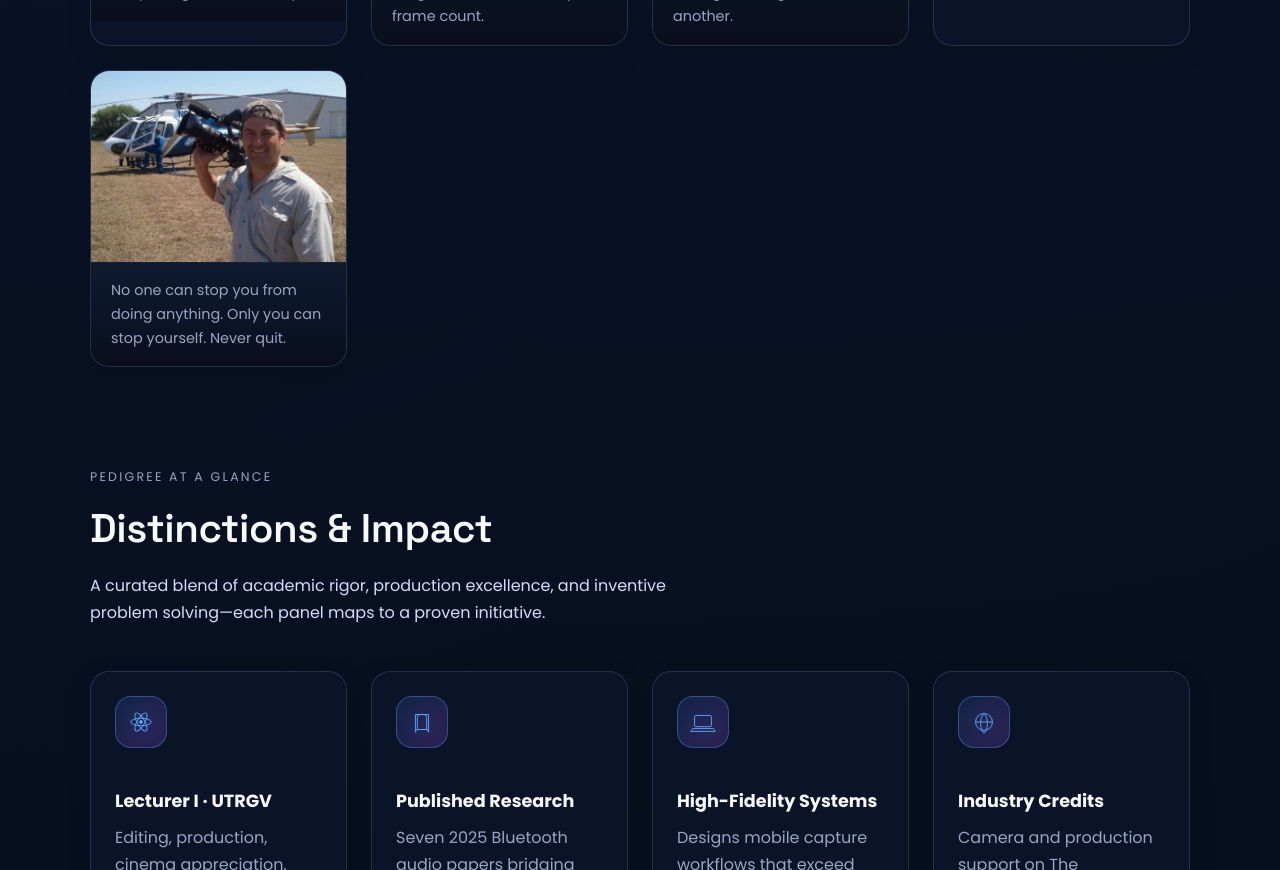
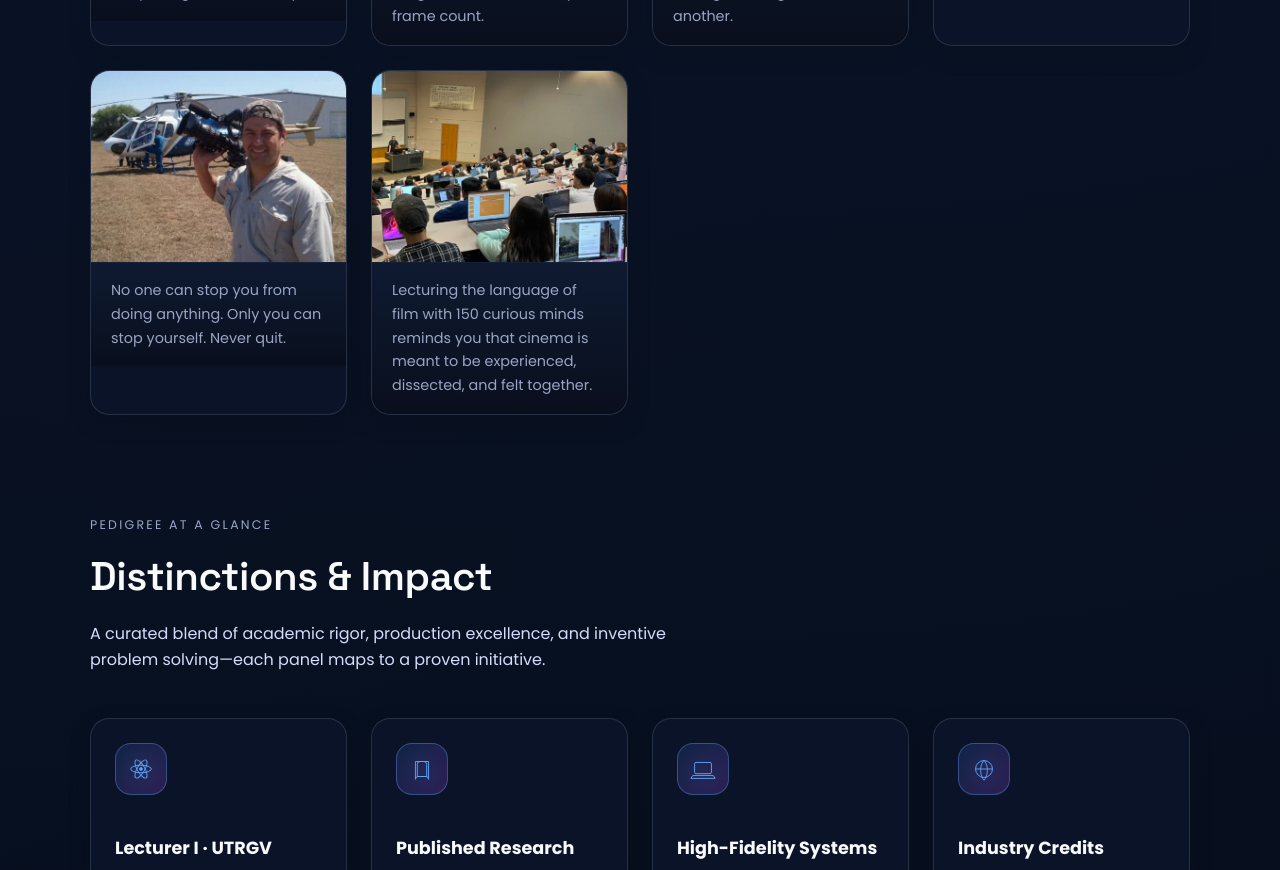
Before and after one commit to ProfessorTrevino/John, a plain HTML site: page index.html in a window 1280 px wide. Shown: the part 3004-3874 px from the top of the page. Drawn offline with Linux system fonts and the light colour scheme.

Commit message:
Add lecture hall photo
Claude-Session: https://claude.ai/code/session_012MVFyXrQmXm8KJb1HuvaSm

Co-authored-by: Claude <noreply@anthropic.com>

```diff
--- a/index.html
+++ b/index.html
@@ -291,6 +291,12 @@
             <img src="assets/photos/john-trevino-helicopter.jpg" alt="John Treviño holding a broadcast camera in front of a helicopter" loading="lazy" />
             <figcaption class="photo-gallery__caption">
               No one can stop you from doing anything. Only you can stop yourself. Never quit.
+            </figcaption>
+          </figure>
+          <figure class="photo-gallery__card">
+            <img src="assets/photos/john-trevino-lecture.jpg" alt="John Treviño lecturing to a full lecture hall of film students" loading="lazy" />
+            <figcaption class="photo-gallery__caption">
+              Lecturing the language of film with 150 curious minds reminds you that cinema is meant to be experienced, dissected, and felt together.
             </figcaption>
           </figure>
         </div>
```
Also changed, not shown: assets/photos/john-trevino-lecture.jpg (added).
